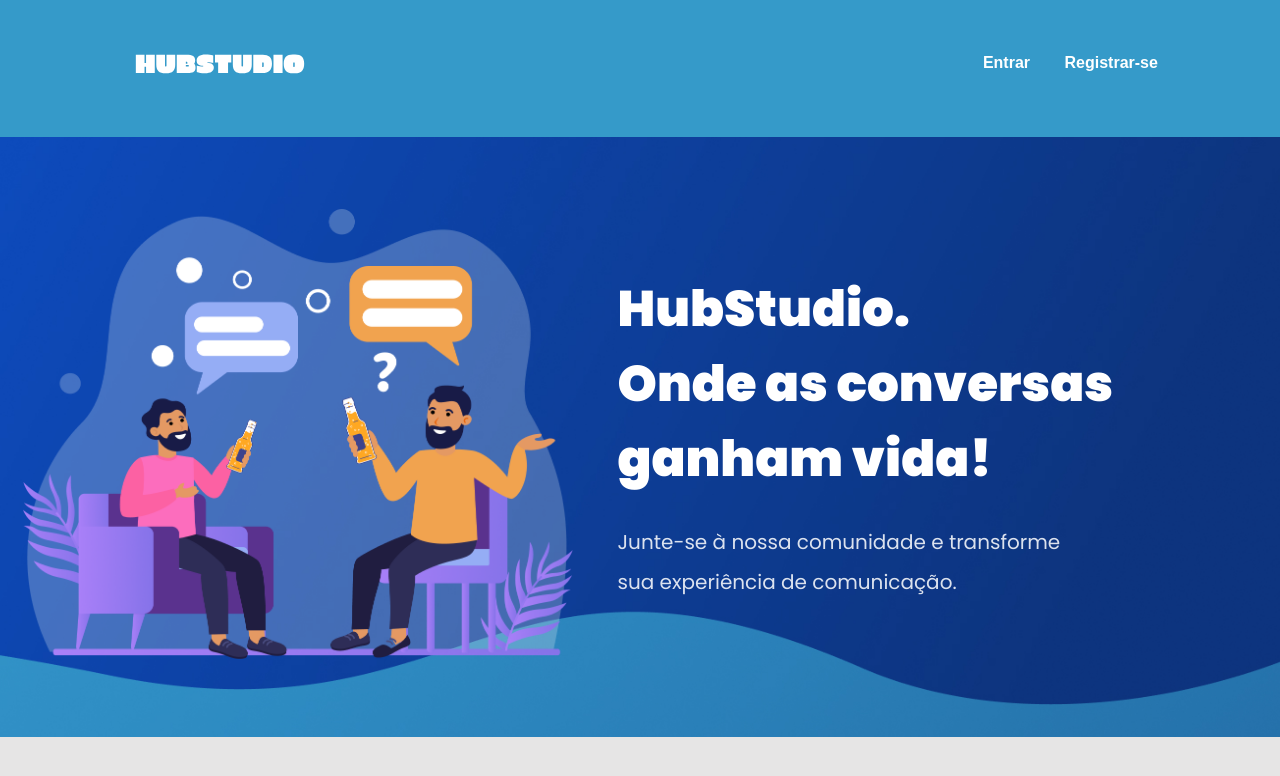
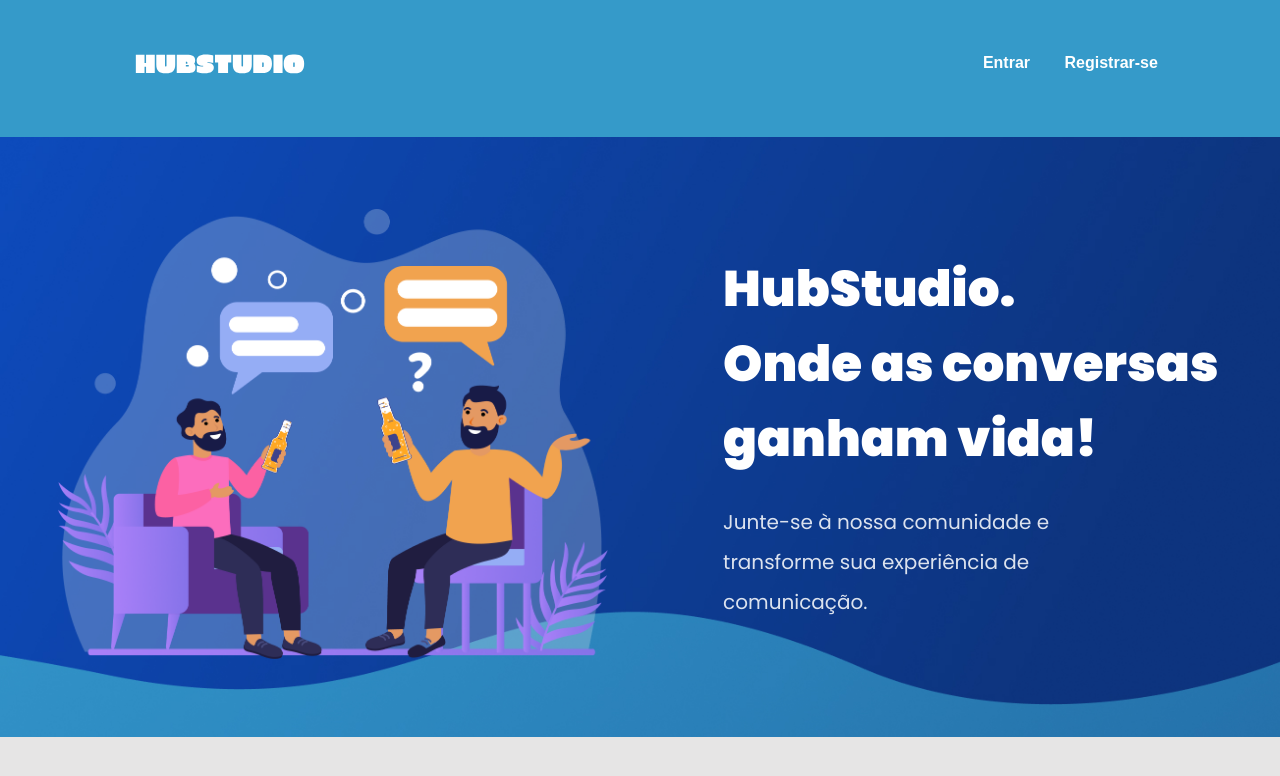
Before and after one commit to juanfonsecadev/HubStudio, a Next.js app in the folder hub-studio/: page / in a window 1280 px wide. Shown: the top 776 px of the page. Built offline with nearby package versions, Linux system fonts and the light colour scheme; a web font is replaced by a local one.

Commit message:
atualiza a estilização da homepage

```diff
--- a/hub-studio/src/app/login/page.js
+++ b/hub-studio/src/app/login/page.js
@@ -38,8 +38,6 @@ export default function Login() {
     }
   };
 
-
-
   return (
 
 
@@ -62,7 +60,7 @@ return (
 
           {/* <label>Senha</label> */}
           <input type="password" className={styles.inputModel} placeholder='Password'
-        value={password} onChange={(e)=> setPassword(e.target.value)} />
+            value={password} onChange={(e) => setPassword(e.target.value)} />
 
           <button type="submit" className={styles.button}>Entrar</button>
         </div>
--- a/hub-studio/src/app/page.module.css
+++ b/hub-studio/src/app/page.module.css
@@ -12,6 +12,10 @@
   height: 100%;
 }
 
+
+.Content{
+  width: 39%;
+}
 .Content h1{
   font-weight: 900;
   color: #fff;
@@ -28,9 +32,6 @@
 
 }
 
-.Content {
-  width: 50%;
-}
 
 
 .MockupSection {
```
Lines whose indentation alone changed are shown as unchanged.
